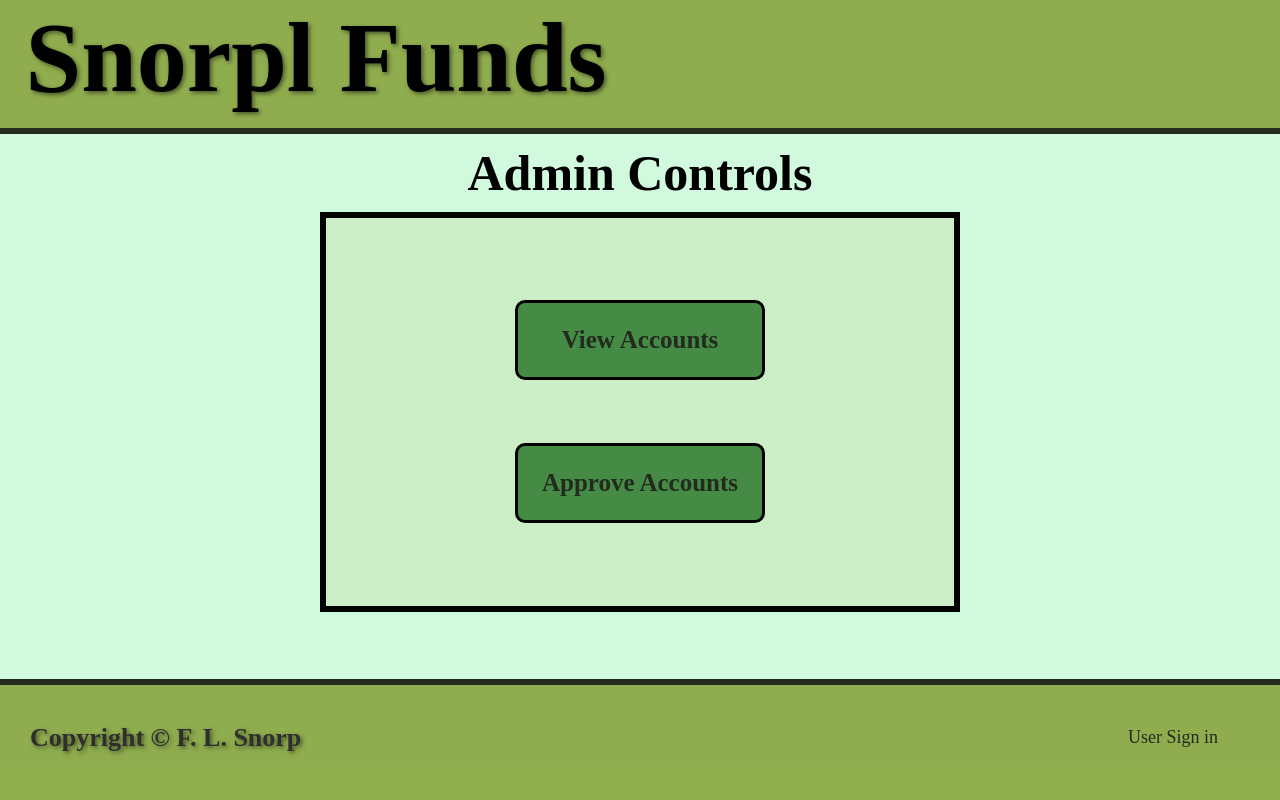
After one commit to Dzook1/Banking, a Flask app: page /adminHome.html in a window 1280 px wide. The commit adds this page. Run offline with Flask 3, Linux system fonts and the light colour scheme.

Commit message:
admin home page

```diff
--- a/Static/style.css
+++ b/Static/style.css
@@ -279,3 +279,40 @@
 .back {
     margin-left: 600px;
 }
+
+.adminControlsH1 {
+    text-align: center;
+    font-size: 50px;
+    margin: 10px;
+}
+
+.controlsBox {
+    background-color: rgb(203, 238, 199);
+    width: 50%;
+    height: 50%;
+    margin: 0 auto;
+    border: solid 6px black;
+    padding: 20px;
+    display: flex;
+    flex-direction: column;
+    justify-content: space-evenly;
+    align-items: center;
+}
+
+.controlsBox-a {
+    width: 250px;
+    height: 80px;
+    border: solid 3px black;
+    border-radius: 10px;
+    display: flex;
+    justify-content: center;
+    align-items: center;
+    background-color: rgb(69, 139, 69);
+    font-size: 25px;
+    font-weight: 900;
+}
+
+.controlsBox-a:hover {
+    cursor: pointer;
+    background-color: rgb(107, 181, 107);
+}
--- /dev/null
+++ b/Templates/accounts.html
@@ -0,0 +1,3 @@
+{% extends "base.html" %}
+
+{% block title %}Accounts{% endblock %}
--- /dev/null
+++ b/Templates/adminHome.html
@@ -0,0 +1,15 @@
+{% extends "base.html" %}
+
+{% block title %}Admin Home{% endblock %}
+
+{% block nav %}{% endblock %}
+
+{% block body %}
+    <h1 class="adminControlsH1">Admin Controls</h1>
+    <section class="controlsBox">
+        <a href="/" class="controlsBox-a">View Accounts</a>
+        <a href="/" class="controlsBox-a">Approve Accounts</a>
+    </section>
+{% endblock %}
+
+{% block a %}<a href="/" class="footer__admin-signin">User Sign in</a>{% endblock %}
--- a/Templates/adminLogin.html
+++ b/Templates/adminLogin.html
@@ -25,3 +25,5 @@
     <a class="loginBox-signupA" href="/">No account? Sign-up here</a>
 </section>
 {% endblock %}
+
+{% block a %}{% endblock %}
--- a/Templates/base.html
+++ b/Templates/base.html
@@ -22,7 +22,7 @@
           <div class="footer__addr">
             <h1>Copyright © F. L. Snorp</h1>
           </div>
-          <a href="/adminLogin.html" class="footer__admin-signin">Admin Sign in</a>
+          {% block a %}<a href="/adminLogin.html" class="footer__admin-signin">Admin Sign in</a>{% endblock %}
         </div>
       </footer>
 </body>
--- a/Templates/index.html
+++ b/Templates/index.html
@@ -19,3 +19,5 @@
         <a class="loginBox-signupA" href="/signup.html">No account? Sign-up here</a>
     </section>
 {% endblock %}
+
+{% block a %}<a href="/adminLogin.html" class="footer__admin-signin">Admin Sign in</a>{% endblock %}
--- a/Templates/signup.html
+++ b/Templates/signup.html
@@ -46,10 +46,12 @@
             <input type="text" class="signupForm-address" name="Address" placeholder="Address" required>
             <br>
             <label for="signupForm-phoneNumber">Phone Number</label>
-            <input type="text" class="signupForm-phoneNumber" name="Phone Number" placeholder="000-000-0000" maxlength="12" pattern="\d{3}-?\d{3}-?d{4}">
+            <input type="text" class="signupForm-phoneNumber" name="Phone Number" placeholder="000-000-0000" maxlength="12">
             <br>
             <input class="signupForm-createAccount" type="submit" value="Create Account">
         </form>
     </div>
 </section>
 {% endblock %}
+
+{% block a %}<a href="/adminLogin.html" class="footer__admin-signin">Admin Sign in</a>{% endblock %}
--- a/app.py
+++ b/app.py
@@ -14,5 +14,9 @@ def adminLogin():
 def signup():
     return render_template('signup.html')
 
+@app.route('/adminHome.html')
+def adminHome():
+    return render_template('adminHome.html')
+
 if __name__ == '__main__':
     app.run(debug=True)
```
